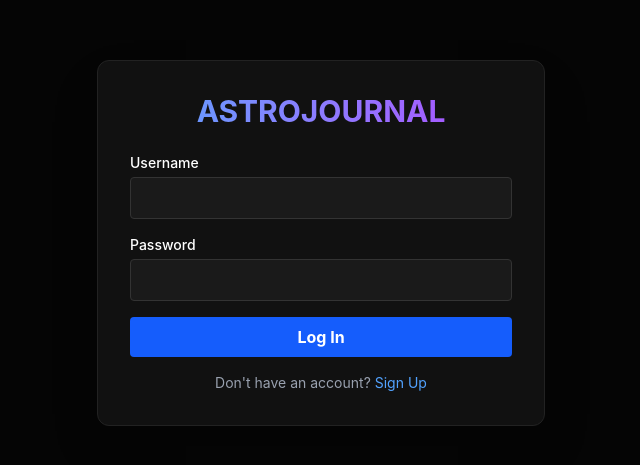
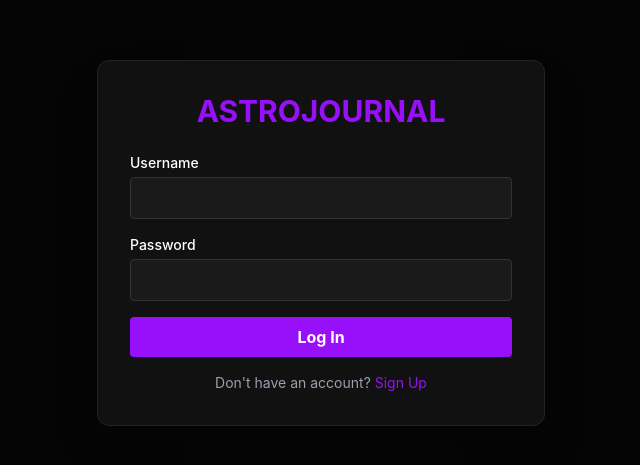
Before and after one commit to Sokunketana/AstroJournal, a React (Vite) app in the folder client/: page / in a window 1280 px wide. Shown: the part 157-622 px from the top of the page, without its empty margins (319-959 px from the left). Built offline with nearby package versions, Linux system fonts and the light colour scheme.

Commit message:
change main color to purple

```diff
--- a/client/src/pages/DashboardPage.tsx
+++ b/client/src/pages/DashboardPage.tsx
@@ -112,11 +112,11 @@ const DashboardPage: React.FC = () => {
 
       {/* Persistent Top Navigation & Input Bar */}
       <div className="fixed top-0 inset-x-0 z-50 pointer-events-none">
-        <header className="flex justify-between items-center p-6 bg-gradient-to-b from-black/80 to-transparent pointer-events-auto">
+        <header className="flex justify-between items-center p-6 from-black/80 to-transparent pointer-events-auto">
           <div className="flex items-center gap-4">
-            <h1 className="text-2xl font-black tracking-tighter text-blue-400">ASTROJOURNAL</h1>
+            <h1 className="text-2xl font-black tracking-tighter text-purple-600">ASTROJOURNAL</h1>
             {userData?.role === 'admin' && (
-              <span className="bg-blue-500/20 text-blue-400 text-[10px] px-2 py-0.5 rounded-full border border-blue-500/30 font-bold uppercase">
+              <span className="bg-blue-500/20 text-purple-600 text-[10px] px-2 py-0.5 rounded-full border border-purple-500/30 font-bold uppercase">
                 Admin
               </span>
             )}
@@ -129,12 +129,12 @@ const DashboardPage: React.FC = () => {
               value={newEntry}
               onChange={(e) => setNewEntry(e.target.value)}
               placeholder="Reflect on your day across the universe..."
-              className="w-full bg-white/5 border border-white/10 rounded-full py-3 px-6 pr-14 focus:outline-none focus:bg-white/10 focus:border-blue-500 transition-all backdrop-blur-md text-sm"
+              className="w-full bg-white/5 border border-white/10 rounded-full py-3 px-6 pr-14 focus:outline-none focus:bg-white/10 focus:border-purple-500 transition-all backdrop-blur-md text-sm"
             />
             <button
               type="submit"
               disabled={!newEntry.trim()}
-              className="absolute right-2 top-1.5 p-2 bg-blue-600 rounded-full hover:bg-blue-500 disabled:opacity-30 disabled:hover:bg-blue-600 transition-colors"
+              className="absolute right-2 top-1.5 p-2 bg-purple-600 rounded-full hover:bg-purple-500 disabled:opacity-30 disabled:hover:bg-purple-600 transition-colors"
             >
               <Send size={16} />
             </button>
@@ -143,7 +143,7 @@ const DashboardPage: React.FC = () => {
           <div className="flex items-center gap-4">
             <div className="flex items-center gap-4 bg-black/40 px-4 py-2 rounded-full border border-white/5 backdrop-blur-sm">
               <div className="flex items-center gap-1.5 border-r border-white/10 pr-3">
-                <Globe size={16} className="text-blue-400" />
+                <Globe size={16} className="text-purple-600" />
                 <span className="text-sm font-bold">{planetsData.length}</span>
               </div>
               <div className="flex items-center gap-1.5 border-r border-white/10 pr-3">
--- a/client/src/pages/LoginPage.tsx
+++ b/client/src/pages/LoginPage.tsx
@@ -33,7 +33,7 @@ const LoginPage: React.FC = () => {
   return (
     <div className="min-h-screen flex items-center justify-center bg-[#050505] text-white">
       <div className="bg-[#111] p-8 rounded-xl shadow-2xl w-full max-w-md border border-[#222]">
-        <h1 className="text-3xl font-bold mb-6 text-center bg-gradient-to-r from-blue-400 to-purple-500 bg-clip-text text-transparent">
+        <h1 className="text-3xl font-bold mb-6 text-center text-purple-600">
           ASTROJOURNAL
         </h1>
         <form onSubmit={handleSubmit} className="space-y-4">
@@ -43,7 +43,7 @@ const LoginPage: React.FC = () => {
               type="text"
               value={username}
               onChange={(e) => setUsername(e.target.value)}
-              className="w-full bg-[#1a1a1a] border border-[#333] rounded p-2 focus:border-blue-500 outline-none"
+              className="w-full bg-[#1a1a1a] border border-[#333] rounded p-2 focus:border-purple-500 outline-none"
               required
             />
           </div>
@@ -53,7 +53,7 @@ const LoginPage: React.FC = () => {
               type="password"
               value={password}
               onChange={(e) => setPassword(e.target.value)}
-              className="w-full bg-[#1a1a1a] border border-[#333] rounded p-2 focus:border-blue-500 outline-none"
+              className="w-full bg-[#1a1a1a] border border-[#333] rounded p-2 focus:border-purple-500 outline-none"
               required
             />
           </div>
@@ -72,7 +72,7 @@ const LoginPage: React.FC = () => {
           {error && <p className="text-red-500 text-sm">{error}</p>}
           <button
             type="submit"
-            className="w-full bg-blue-600 hover:bg-blue-700 text-white font-bold py-2 rounded transition-colors"
+            className="w-full bg-purple-600 hover:bg-purple-700 text-white font-bold py-2 rounded transition-colors"
           >
             {isRegistering ? 'Sign Up' : 'Log In'}
           </button>
@@ -81,7 +81,7 @@ const LoginPage: React.FC = () => {
           {isRegistering ? 'Already have an account?' : "Don't have an account?"}{' '}
           <button
             onClick={() => setIsRegistering(!isRegistering)}
-            className="text-blue-400 hover:underline"
+            className="text-purple-600 hover:underline"
           >
             {isRegistering ? 'Log In' : 'Sign Up'}
           </button>
```
